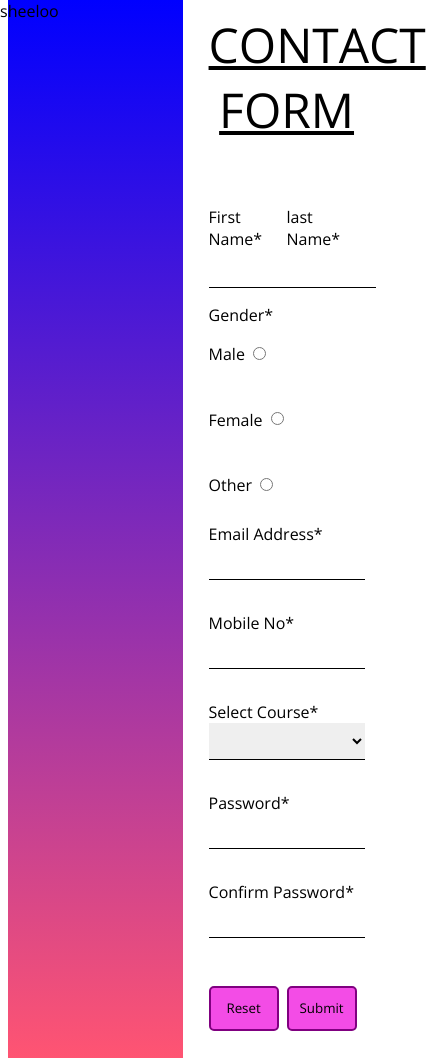
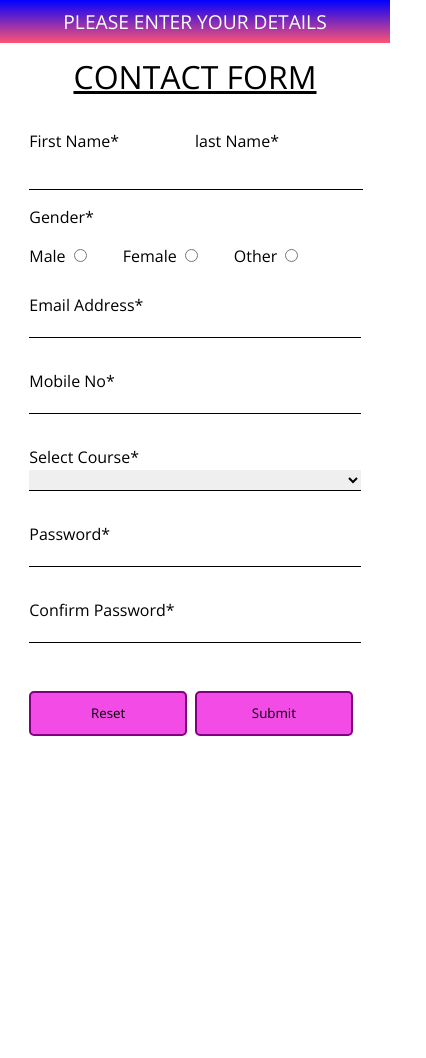
Before and after one commit to Team-CSI-Trainees/Ankit-form, a plain HTML site: page index.html in a window 390 px wide. Shown: the whole page, 426 px wide, since content can reach past the window. After the commit the page ends 844 px from the top, so only its background shows below. Drawn offline with nearby package versions, Linux system fonts and the light colour scheme.

Commit message:
final project

```diff
--- a/css/stylesheet.css
+++ b/css/stylesheet.css
@@ -17,6 +17,12 @@ body {
 #itema {
     background-image: linear-gradient(blue, #ff5472);
     width: 45%;
+}
+#itema div{
+    color:white;
+    font-size: 3rem;
+    margin-top: 40%;
+    text-align: center;
 }
 
 #itemb {
@@ -79,3 +85,67 @@ select {
     font-size: small;
     /* margin-top: -2rem; */
 }
+@media screen and (max-width: 994px) {
+    .itemg{
+        margin: 1.3rem 2rem 2rem 0.5rem;
+    }
+    #itema div {
+        font-size: 2.5rem;
+    }
+}
+@media screen and (max-width:753px){
+    .itemg{
+        margin: 1.3rem 0.6rem 2rem 0.5rem;
+    }
+    #itema div {
+        font-size: 2rem;
+    }
+}
+
+@media screen and (max-width:586px){
+    body {
+        display: block;
+    }
+    #itema {
+        width: 100%;
+
+    }
+    .itemg{
+        margin: 1.3rem 2rem 2rem 0.5rem;
+    }
+    #itema div{
+        margin-top: 0;
+        padding: 0.5rem;
+    }
+    #itemb {
+        width: 85%;
+     }
+}
+@media screen and (max-width:455px){
+    #itema div {
+        font-size: 1.2rem;
+    }
+    .heading {
+        margin-bottom: 2rem;
+            font-size: 2rem;
+    }
+    input, select {
+        padding: 0;}
+}
+@media screen and (max-width:356px){
+    .itemg {
+        margin: 1.3rem 1rem 2rem 0.5rem;
+    }
+    #itema div {
+        font-size: 1rem;
+    }
+
+.heading {
+    font-size: 1.6rem;
+}
+}
+@media screen and (max-width:299px){
+    .itemg {
+        margin: 1.3rem 0.4rem 2rem 0.2rem;
+    }
+}
--- a/index.html
+++ b/index.html
@@ -11,10 +11,10 @@
     <link href="https://fonts.googleapis.com/css2?family=Titillium+Web&display=swap" rel="stylesheet" />
 </head>
 
-<body>s
+<body>
     <!-- left side -->
     <div id="itema">
-        <div>heeloo</div>
+        <div>PLEASE ENTER YOUR DETAILS</div>
     </div>
     <!-- right side -->
     <div id="itemb" class="container2">
@@ -50,7 +50,7 @@
             </div>
             <div>
                 <label for="cousre">Select Course*</label>
-                <select class="item item2" name="course" required>
+                <select class="item item2" name="course" id="course" required>
                     <option value="">
 
                     </option>
--- a/js/validation.js
+++ b/js/validation.js
@@ -6,8 +6,7 @@ function validate(){
     var d=false;
     var e=false;
     var f=false;
-    console.log(a);
-    // comsole.log(c);
+
     clearerror();
     let fname=document.getElementById("First_Name").value;
     let lname=document.getElementById("Last_Name").value;
@@ -15,6 +14,8 @@ function validate(){
     let email=document.getElementById("Email_Address").value;
     let pass=document.getElementById("Password").value;
     let cpass=document.getElementById("C_Password").value;
+    let cours=document.getElementById('course').value;
+
 
     let mobilereg=/^\d{10}$/;
     let fnamereg=/^[a-zA-Z]+$/;
@@ -84,7 +85,12 @@ function validate(){
 }
 
 
- if(a&&b&&c&&d&&e&&f){
+if(a&&b&&c&&d&&e&&f){
+    console.log(fname);
+    console.log(lname);
+    console.log(mobile);
+    console.log(email);
+    console.log(cours);
     y=true;
     return y;
  }
@@ -97,4 +103,5 @@ function clearerror(){
     }
 }
 return y;
+
 }
```
